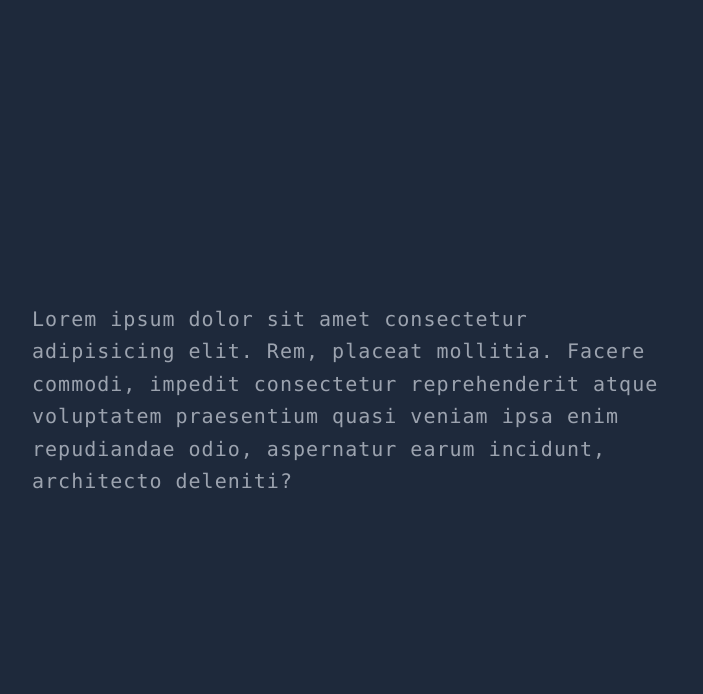
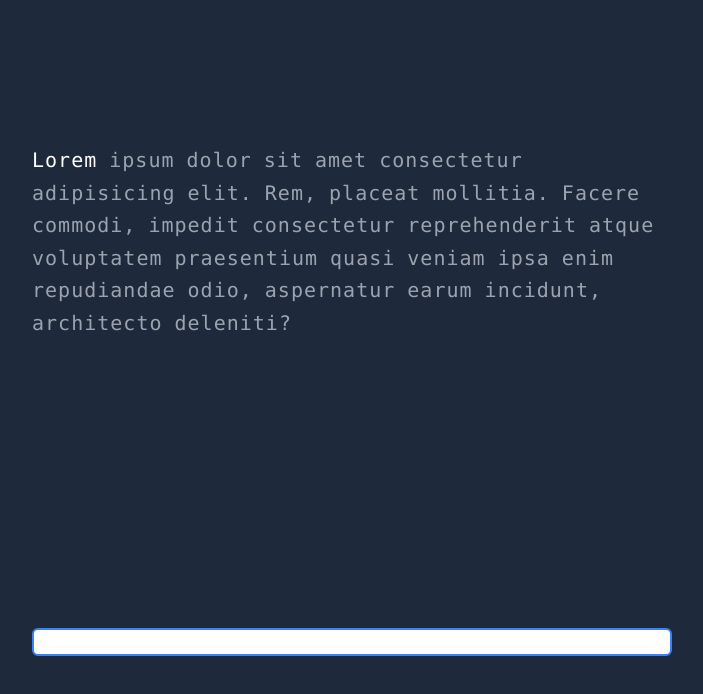
Before and after one commit to rashmod/key-quest, a React (Vite) app in the folder frontend/: page / in a window 1280 px wide. Shown: the top 694 px of the page, without its empty margins (288-991 px from the left). Built offline with nearby package versions, Linux system fonts and the light colour scheme.

Commit message:
[Frontend] feat: take user input and mark incorrect words

```diff
--- a/frontend/src/App.tsx
+++ b/frontend/src/App.tsx
@@ -1,18 +1,98 @@
+import { useRef, useState } from 'react';
 import words from './data/words';
 
+// todo - add ctrl backspace to delete word
+
 function App() {
+	const [currentInput, setCurrentInput] = useState('');
+	const [currentWordIndex, setCurrentWordIndex] = useState(0);
+	const [currentLetterIndex, setCurrentLetterIndex] = useState(0);
+
+	const typedWords = useRef({
+		correct: new Set<number>(),
+		incorrect: new Set<number>(),
+	});
+	const typedHistory = useRef<Record<string, string>>({});
+	const inputRef = useRef<HTMLInputElement>(null);
+
+	// function onKeyDown(event: React.KeyboardEvent<HTMLInputElement>) {
+	// 	if (event.key === ' ') {
+	// 		setCurrentInput('');
+	// 		setCurrentWordIndex((currentWordIndex + 1) % words.length);
+	// 		setCurrentLetterIndex(0);
+	// 	} else if (event.keyCode >= 65 && event.keyCode <= 90) {
+	// 		setCurrentInput((current) => current + event.key);
+	// 	}
+	// }
+
+	function onInputChange(event: React.ChangeEvent<HTMLInputElement>) {
+		const value = event.target.value;
+		const isCurrentWordCompleted = value.match(/\s/);
+
+		const wordKey = words[currentWordIndex] + '.' + currentWordIndex;
+		typedHistory.current[wordKey] = currentInput;
+
+		console.log(value.replace(/\s/g, '_'), value.length);
+		console.log(typedHistory.current);
+
+		if (isCurrentWordCompleted) {
+			if (isWordCorrect())
+				typedWords.current.correct.add(currentWordIndex);
+			else typedWords.current.incorrect.add(currentWordIndex);
+
+			setCurrentInput('');
+			setCurrentWordIndex((current) => (current + 1) % words.length);
+			setCurrentLetterIndex(0);
+			return;
+		}
+
+		setCurrentInput(value);
+	}
+
+	function isWordCorrect() {
+		return words[currentWordIndex] === currentInput;
+	}
+
+	function focusInput() {
+		inputRef.current?.focus();
+	}
+
 	return (
 		<main className='flex flex-col min-h-screen bg-slate-800'>
 			<section className='container grid items-center flex-grow mx-auto'>
-				<div className='w-1/2 mx-auto font-mono text-xl leading-relaxed tracking-wider text-gray-400'>
-					{words.map((word) => (
-						<span>
+				<div
+					className='flex gap-x-[1ch] flex-wrap w-1/2 mx-auto font-mono text-xl leading-relaxed tracking-wider text-gray-400'
+					onClick={focusInput}>
+					{words.map((word, wordIndex) => (
+						<span
+							className={`${
+								wordIndex <= currentWordIndex
+									? 'text-white'
+									: ''
+							} ${
+								typedWords.current.incorrect.has(wordIndex)
+									? 'underline underline-offset-4 decoration-red-500'
+									: ''
+							}`}>
 							{word.split('').map((letter) => (
 								<span>{letter}</span>
 							))}
 						</span>
 					))}
 				</div>
+				<input
+					ref={inputRef}
+					value={currentInput}
+					onChange={onInputChange}
+					// onKeyDown={onKeyDown}
+					autoFocus
+					type='text'
+					autoCapitalize='off'
+					autoComplete='off'
+					autoCorrect='off'
+					spellCheck='false'
+					className='w-1/2 mx-auto border-2 border-blue-500 rounded-md focus:outline-none'
+				/>
 			</section>
 		</main>
 	);
```
Also changed, not shown: frontend/src/data/words.ts (+30 -30 lines).
